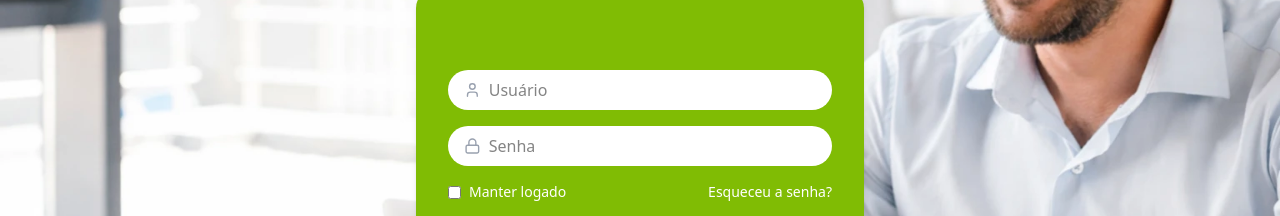
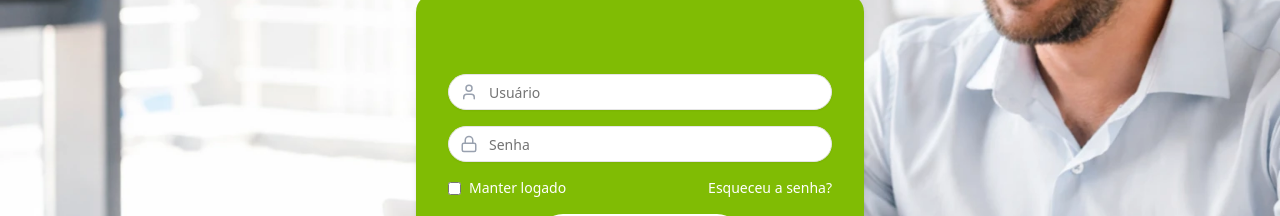
Before and after one commit to Miltonnn/test-innovation, a Next.js app: page /login in a window 1280 px wide. Shown: the part 272-488 px from the top of the page. Built offline with nearby package versions, Linux system fonts and the light colour scheme.

Commit message:
feat: usando os inputs do shadcn

```diff
--- a/app/login/page.tsx
+++ b/app/login/page.tsx
@@ -6,6 +6,7 @@
 import { useAuthStore } from "@/store/auth.store";
 import { LoginRequest } from "@/types/auth";
 
+import { Input } from "@/components/ui/input";
 import { Lock, User } from "lucide-react";
 
 export default function LoginPage() {
@@ -51,16 +52,19 @@
   };
 
   return (
-    <div className="hero-bg flex flex-col items-center justify-center min-h-screen gap-10 px-5">
+    <section className="hero-bg flex flex-col items-center justify-center min-h-screen gap-10 px-5">
       <h1 className="text-4xl font-bold text-primary text-center">
         Bem-vindo a innovation Brindes
       </h1>
       <div className="w-full max-w-md bg-primary px-8 py-20 rounded-2xl shadow-md">
         <form onSubmit={handleSubmit} className="space-y-4">
-          <div className="flex items-center bg-white rounded-full px-4 py-2 gap-2">
-            <User size={18} className="text-gray-400" />
+          <div className="relative">
+            <User
+              className="absolute left-3 top-1/2 -translate-y-1/2 text-gray-400"
+              size={18}
+            />
 
-            <input
+            <Input
               id="email"
               name="email"
               type="text"
@@ -68,13 +72,16 @@
               required
               value={formData.email}
               onChange={handleChange}
-              className="w-full bg-transparent focus:outline-none"
+              className="pl-10 rounded-full bg-white"
             />
           </div>
 
-          <div className="flex items-center bg-white rounded-full px-4 py-2 gap-2">
-            <Lock size={18} className="text-gray-400" />
-            <input
+          <div className="relative">
+            <Lock
+              className="absolute left-3 top-1/2 -translate-y-1/2 text-gray-400"
+              size={18}
+            />
+            <Input
               id="senha"
               name="senha"
               type="password"
@@ -82,7 +89,7 @@
               required
               value={formData.senha}
               onChange={handleChange}
-              className="w-full bg-transparent focus:outline-none"
+              className="pl-10 rounded-full bg-white"
             />
           </div>
 
@@ -98,9 +105,7 @@
           </div>
 
           {errorMessage && (
-            <div className="text-white text-sm text-center">
-              {errorMessage}
-            </div>
+            <div className="text-white text-sm text-center">{errorMessage}</div>
           )}
 
           <button
@@ -112,6 +117,6 @@
           </button>
         </form>
       </div>
-    </div>
+    </section>
   );
 }
--- /dev/null
+++ b/components/ui/input.tsx
@@ -0,0 +1,21 @@
+import * as React from "react"
+
+import { cn } from "@/lib/utils"
+
+function Input({ className, type, ...props }: React.ComponentProps<"input">) {
+  return (
+    <input
+      type={type}
+      data-slot="input"
+      className={cn(
+        "file:text-foreground placeholder:text-muted-foreground selection:bg-primary selection:text-primary-foreground dark:bg-input/30 border-input h-9 w-full min-w-0 rounded-md border bg-transparent px-3 py-1 text-base shadow-xs transition-[color,box-shadow] outline-none file:inline-flex file:h-7 file:border-0 file:bg-transparent file:text-sm file:font-medium disabled:pointer-events-none disabled:cursor-not-allowed disabled:opacity-50 md:text-sm",
+        "focus-visible:border-ring focus-visible:ring-ring/50 focus-visible:ring-[3px]",
+        "aria-invalid:ring-destructive/20 dark:aria-invalid:ring-destructive/40 aria-invalid:border-destructive",
+        className
+      )}
+      {...props}
+    />
+  )
+}
+
+export { Input }
```
